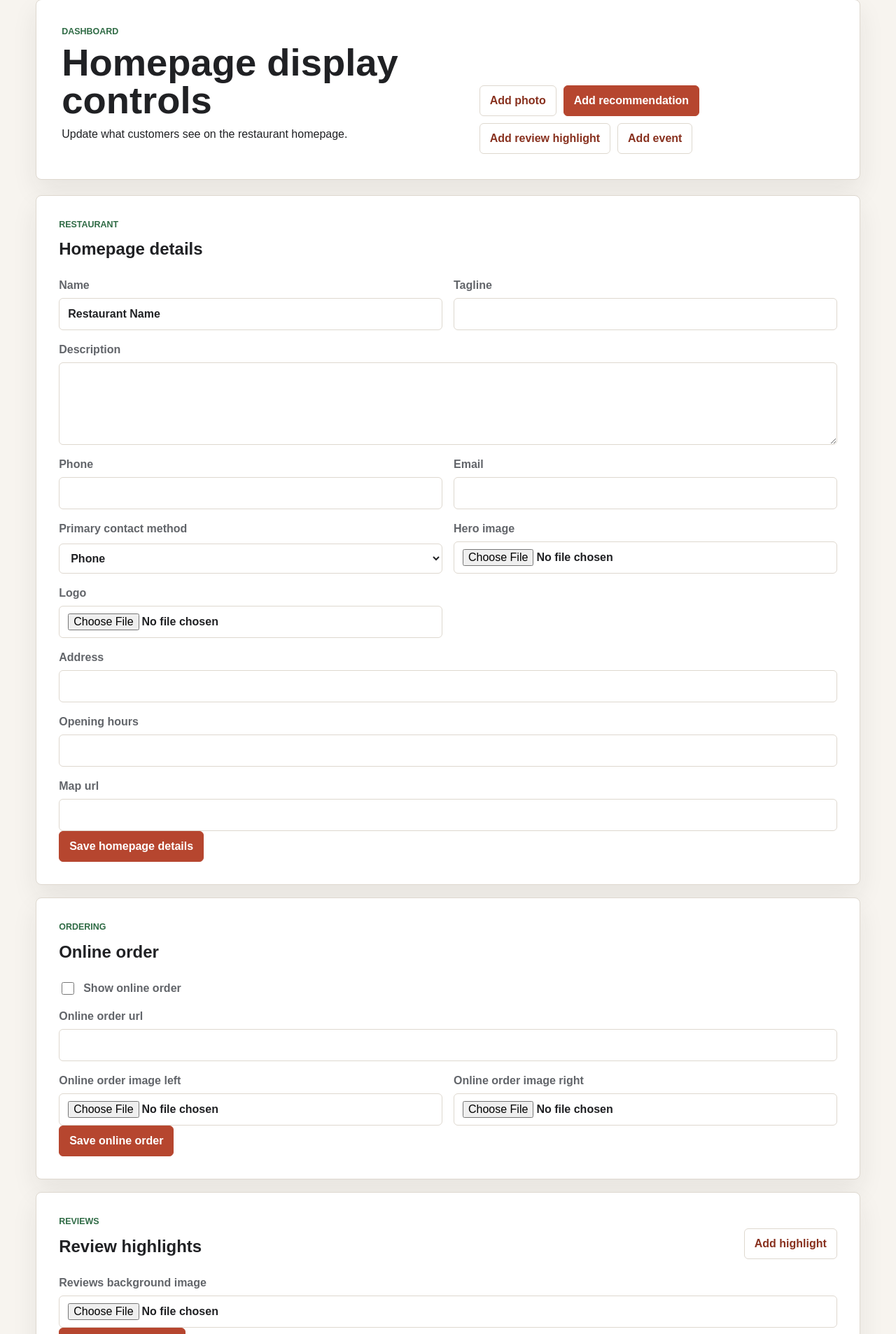
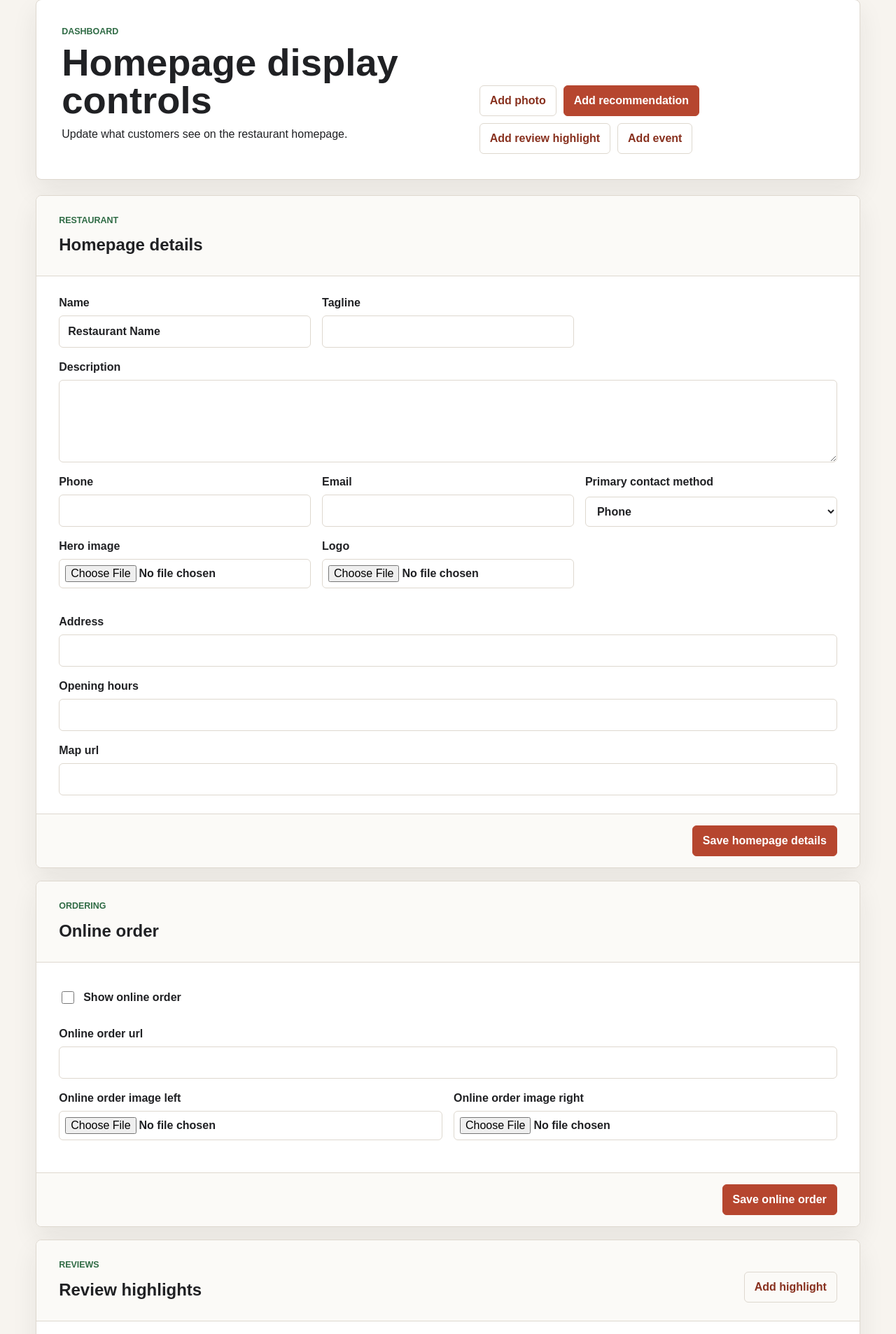
Before and after one commit to xuzhihuiCSY/restaurant_homepage, a Django app: page /owner/ in a window 1280 px wide. Shown: the part 109-2016 px from the top of the page at 70% size. Run offline with Django 5.2, Linux system fonts and the light colour scheme; the visitor is signed in with stand-in values (Sample User, id 1); data comes from the database, SQL or seed files in the repository; data that the repository does not hold is empty.

Commit message:
Polish owner settings cards

```diff
--- a/static/homepage/css/owner.css
+++ b/static/homepage/css/owner.css
@@ -4,6 +4,7 @@
     --line: #ded8cf;
     --paper: #f7f4ef;
     --panel: #ffffff;
+    --panel-soft: #fbfaf7;
     --accent: #b6462f;
     --accent-dark: #88311f;
     --green: #2f6b45;
@@ -179,6 +180,87 @@ h2 {
     gap: 18px;
 }
 
+.profile-controls {
+    grid-template-columns: minmax(0, 1fr);
+}
+
+.settings-panel {
+    overflow: hidden;
+    padding: 0;
+}
+
+.settings-panel .panel-heading {
+    margin: 0;
+    border-bottom: 1px solid var(--line);
+    padding: clamp(18px, 3vw, 26px) clamp(20px, 4vw, 32px);
+    background: var(--panel-soft);
+}
+
+.settings-panel .form-grid {
+    padding: clamp(18px, 3vw, 26px) clamp(20px, 4vw, 32px);
+}
+
+.homepage-settings .form-grid {
+    grid-template-columns: repeat(3, minmax(0, 1fr));
+}
+
+.order-settings .form-grid {
+    grid-template-columns: repeat(2, minmax(0, 1fr));
+}
+
+.field-control > span,
+.toggle-control > span {
+    color: var(--ink);
+}
+
+.media-field {
+    align-content: start;
+    min-height: 92px;
+    color: var(--muted);
+}
+
+.media-field a {
+    color: var(--accent-dark);
+    font-weight: 800;
+    overflow-wrap: anywhere;
+}
+
+.media-field input[type="checkbox"] {
+    width: 16px;
+    height: 16px;
+    margin-left: 8px;
+}
+
+.toggle-control {
+    display: grid;
+    grid-template-columns: auto minmax(0, 1fr);
+    align-items: center;
+    column-gap: 10px;
+    min-height: 48px;
+}
+
+.toggle-control .errorlist {
+    grid-column: 1 / -1;
+}
+
+.panel-actions {
+    display: flex;
+    justify-content: flex-end;
+    border-top: 1px solid var(--line);
+    padding: 16px clamp(20px, 4vw, 32px);
+    background: var(--panel-soft);
+}
+
+.panel-table {
+    border-top: 1px solid var(--line);
+    padding: 0 clamp(20px, 4vw, 32px);
+}
+
+.panel-empty {
+    border-top: 1px solid var(--line);
+    padding: 18px clamp(20px, 4vw, 32px);
+}
+
 .form-grid {
     display: grid;
     grid-template-columns: repeat(2, minmax(0, 1fr));
@@ -221,6 +303,10 @@ select {
     background: #fff;
     color: var(--ink);
     font: inherit;
+}
+
+input[type="file"] {
+    padding: 8px;
 }
 
 textarea {
@@ -308,6 +394,12 @@ td small {
     color: var(--muted);
 }
 
+@media (max-width: 1040px) {
+    .homepage-settings .form-grid {
+        grid-template-columns: repeat(2, minmax(0, 1fr));
+    }
+}
+
 @media (max-width: 760px) {
     .owner-header,
     .owner-hero,
@@ -319,4 +411,9 @@ td small {
     .form-grid {
         grid-template-columns: 1fr;
     }
+
+    .homepage-settings .form-grid,
+    .order-settings .form-grid {
+        grid-template-columns: 1fr;
+    }
 }
--- a/templates/homepage/owner/dashboard.html
+++ b/templates/homepage/owner/dashboard.html
@@ -15,11 +15,11 @@
         </div>
     </section>
 
-    <form class="owner-form" method="post" enctype="multipart/form-data">
+    <form class="owner-form profile-controls" method="post" enctype="multipart/form-data">
         {% csrf_token %}
         {{ profile_form.non_field_errors }}
 
-        <section class="panel">
+        <section class="panel settings-panel homepage-settings">
             <div class="panel-heading">
                 <div>
                     <p class="eyebrow">Restaurant</p>
@@ -27,66 +27,68 @@
                 </div>
             </div>
             <div class="form-grid">
-                <label>
+                <label class="field-control">
                     <span>{{ profile_form.name.label }}</span>
                     {{ profile_form.name }}
                     {{ profile_form.name.errors }}
                 </label>
-                <label>
+                <label class="field-control">
                     <span>{{ profile_form.tagline.label }}</span>
                     {{ profile_form.tagline }}
                     {{ profile_form.tagline.errors }}
                 </label>
-                <label class="wide">
+                <label class="field-control wide">
                     <span>{{ profile_form.description.label }}</span>
                     {{ profile_form.description }}
                     {{ profile_form.description.errors }}
                 </label>
-                <label>
+                <label class="field-control">
                     <span>{{ profile_form.phone.label }}</span>
                     {{ profile_form.phone }}
                     {{ profile_form.phone.errors }}
                 </label>
-                <label>
+                <label class="field-control">
                     <span>{{ profile_form.email.label }}</span>
                     {{ profile_form.email }}
                     {{ profile_form.email.errors }}
                 </label>
-                <label>
+                <label class="field-control">
                     <span>{{ profile_form.primary_contact_method.label }}</span>
                     {{ profile_form.primary_contact_method }}
                     {{ profile_form.primary_contact_method.errors }}
                 </label>
-                <label>
+                <label class="field-control media-field">
                     <span>{{ profile_form.hero_image.label }}</span>
                     {{ profile_form.hero_image }}
                     {{ profile_form.hero_image.errors }}
                 </label>
-                <label>
+                <label class="field-control media-field">
                     <span>{{ profile_form.logo.label }}</span>
                     {{ profile_form.logo }}
                     {{ profile_form.logo.errors }}
                 </label>
-                <label class="wide">
+                <label class="field-control wide">
                     <span>{{ profile_form.address.label }}</span>
                     {{ profile_form.address }}
                     {{ profile_form.address.errors }}
                 </label>
-                <label class="wide">
+                <label class="field-control wide">
                     <span>{{ profile_form.opening_hours.label }}</span>
                     {{ profile_form.opening_hours }}
                     {{ profile_form.opening_hours.errors }}
                 </label>
-                <label class="wide">
+                <label class="field-control wide">
                     <span>{{ profile_form.map_url.label }}</span>
                     {{ profile_form.map_url }}
                     {{ profile_form.map_url.errors }}
                 </label>
             </div>
-            <button class="button primary" type="submit">Save homepage details</button>
+            <div class="panel-actions">
+                <button class="button primary" type="submit">Save homepage details</button>
+            </div>
         </section>
 
-        <section class="panel">
+        <section class="panel settings-panel order-settings">
             <div class="panel-heading">
                 <div>
                     <p class="eyebrow">Ordering</p>
@@ -94,31 +96,33 @@
                 </div>
             </div>
             <div class="form-grid">
-                <label class="checkbox-row wide">
+                <label class="checkbox-row toggle-control wide">
                     {{ profile_form.show_online_order }}
                     <span>{{ profile_form.show_online_order.label }}</span>
                     {{ profile_form.show_online_order.errors }}
                 </label>
-                <label class="wide">
+                <label class="field-control wide">
                     <span>{{ profile_form.online_order_url.label }}</span>
                     {{ profile_form.online_order_url }}
                     {{ profile_form.online_order_url.errors }}
                 </label>
-                <label>
+                <label class="field-control media-field">
                     <span>{{ profile_form.online_order_image_left.label }}</span>
                     {{ profile_form.online_order_image_left }}
                     {{ profile_form.online_order_image_left.errors }}
                 </label>
-                <label>
+                <label class="field-control media-field">
                     <span>{{ profile_form.online_order_image_right.label }}</span>
                     {{ profile_form.online_order_image_right }}
                     {{ profile_form.online_order_image_right.errors }}
                 </label>
             </div>
-            <button class="button primary" type="submit">Save online order</button>
+            <div class="panel-actions">
+                <button class="button primary" type="submit">Save online order</button>
+            </div>
         </section>
 
-        <section class="panel">
+        <section class="panel settings-panel reviews-settings">
             <div class="panel-heading">
                 <div>
                     <p class="eyebrow">Reviews</p>
@@ -126,16 +130,18 @@
                 </div>
                 <a class="button secondary" href="{% url 'homepage:review_create' %}">Add highlight</a>
             </div>
-            <div class="form-grid single">
-                <label class="wide">
+            <div class="form-grid single review-display-fields">
+                <label class="field-control media-field wide">
                     <span>{{ profile_form.reviews_background_image.label }}</span>
                     {{ profile_form.reviews_background_image }}
                     {{ profile_form.reviews_background_image.errors }}
                 </label>
             </div>
-            <button class="button primary" type="submit">Save review display</button>
+            <div class="panel-actions">
+                <button class="button primary" type="submit">Save review display</button>
+            </div>
             {% if customer_reviews %}
-                <div class="table-wrap">
+                <div class="table-wrap panel-table">
                     <table>
                         <thead>
                             <tr>
@@ -172,7 +178,7 @@
                     </table>
                 </div>
             {% else %}
-                <p class="empty-state">No owner-written review highlights are configured yet.</p>
+                <p class="empty-state panel-empty">No owner-written review highlights are configured yet.</p>
             {% endif %}
         </section>
     </form>
```
